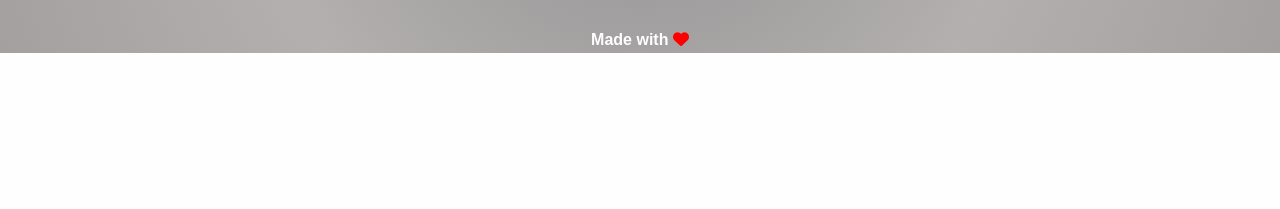
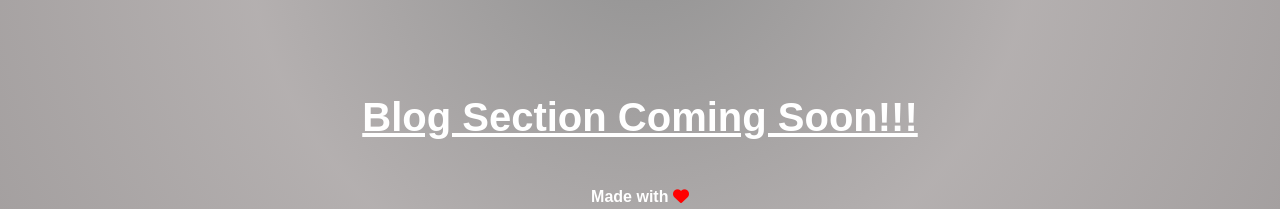
Before and after one commit to manan-shxrma/Portfolio, a website: page index.html in a window 1280 px wide. Shown: the part 3408-3617 px from the top of the page. Before the commit the page ends 3461 px from the top, so only its background shows below. Drawn offline with nearby package versions, Linux system fonts and the light colour scheme; files that its build step writes are made by us from their sources; files whose address does not match are found by name.

Commit message:
Added some suspense

```diff
--- a/app.js
+++ b/app.js
@@ -1,6 +1,8 @@
+
 
 const express = require('express')
 const app = express();
+
 
 app.use(express.static("assets"));
 
--- a/index.html
+++ b/index.html
@@ -277,6 +277,7 @@
         <div class="col-lg-4"><i style="padding: 0 0 1rem 10.8rem;" class="fab mob-con-icos fa-2x fa-linkedin-in"></i><h4 style="text-align: center;">Linkedin:</h4><h5 style="text-align: center;">@manan-sharma-1a5202207/</h5></div>
     </div>
     </div>
+    <h2 class="base-head-all">Blog Section Coming Soon!!!</h2>
       <p style="margin-bottom: 0rem;" class="base-head-text-all">Made with <i style="color: red;" class="fas fa-heart"></i></p>
 </section>
 
--- a/package.json
+++ b/package.json
@@ -18,6 +18,8 @@
   "homepage": "https://github.com/manan-shxrma/portfolio#readme",
   "dependencies": {
     "express": "^4.17.1",
-    "nodemon": "^2.0.12"
+    "nodemon": "^2.0.12",
+    "react": "^17.0.2"
+
   }
 }
```
Also changed, not shown: 1 other file.
